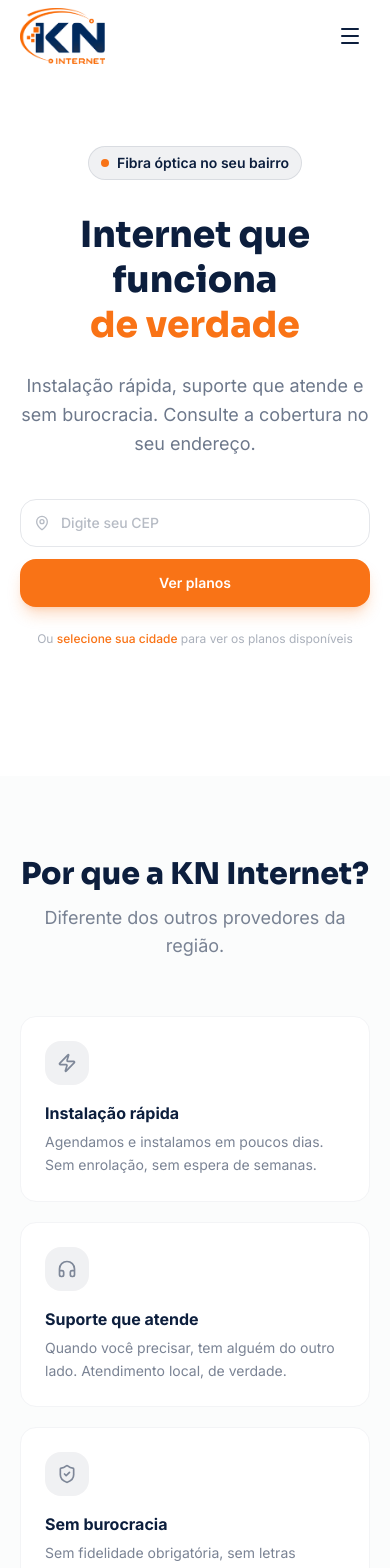
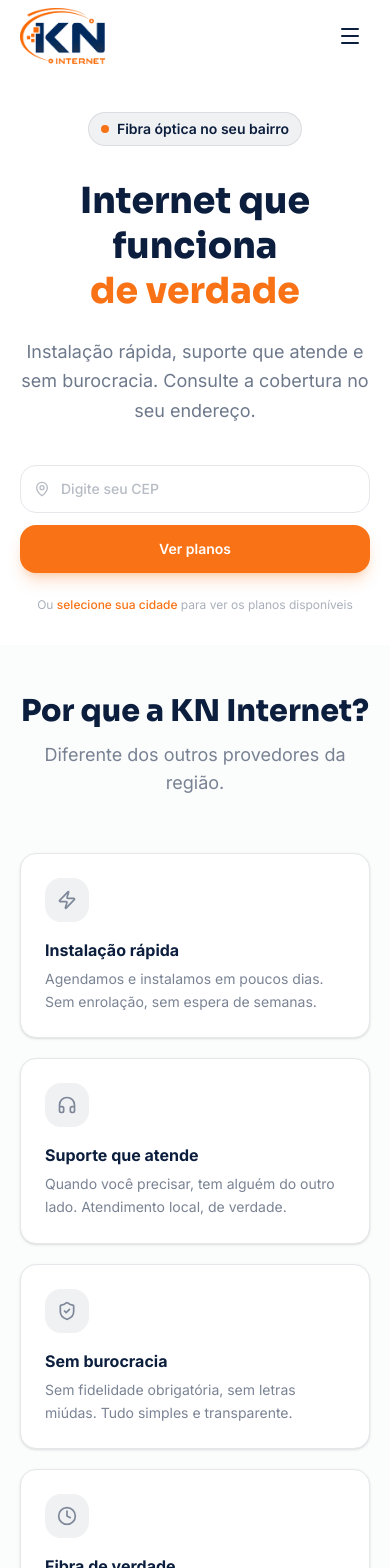
Before and after one commit to kninternet/site-next, a Next.js app in the folder kn-internet-lp-main/: page / in a window 390 px wide. Shown: the top 1568 px of the page. Built offline with nearby package versions, Linux system fonts and the light colour scheme.

Commit message:
feat: ajustes mobile home — espaçamentos e cards

```diff
--- a/kn-internet-lp-main/app/page.tsx
+++ b/kn-internet-lp-main/app/page.tsx
@@ -30,7 +30,7 @@
     <main className="bg-white">
 
       {/* ── Hero ────────────────────────────────────────────────────────── */}
-      <section className="min-h-[92vh] flex items-center pt-20 pb-16">
+      <section className="pt-28 pb-8 md:pt-36 md:pb-12">
         <div className="container mx-auto px-5 max-w-4xl">
           <div className="text-center">
 
@@ -93,7 +93,7 @@
       </section>
 
       {/* ── Diferenciais ─────────────────────────────────────────────────── */}
-      <section className="py-20 bg-gray-50/60">
+      <section className="py-12 md:py-20 bg-gray-50/60">
         <div className="container mx-auto px-5 max-w-5xl">
 
           <div className="text-center mb-14">
@@ -109,8 +109,8 @@
             {diferenciais.map((d) => (
               <div
                 key={d.titulo}
-                className="bg-white rounded-2xl p-6 border border-gray-100
-                           hover:border-kn-orange/30 hover:shadow-md transition-all group"
+                className="bg-white rounded-2xl p-6 border border-gray-200
+           hover:border-kn-orange/30 hover:shadow-md transition-all group shadow-sm"
               >
                 <div className="w-11 h-11 rounded-xl bg-kn-blue/6 flex items-center
                                 justify-center mb-4 group-hover:bg-kn-orange/10 transition-colors">
```
